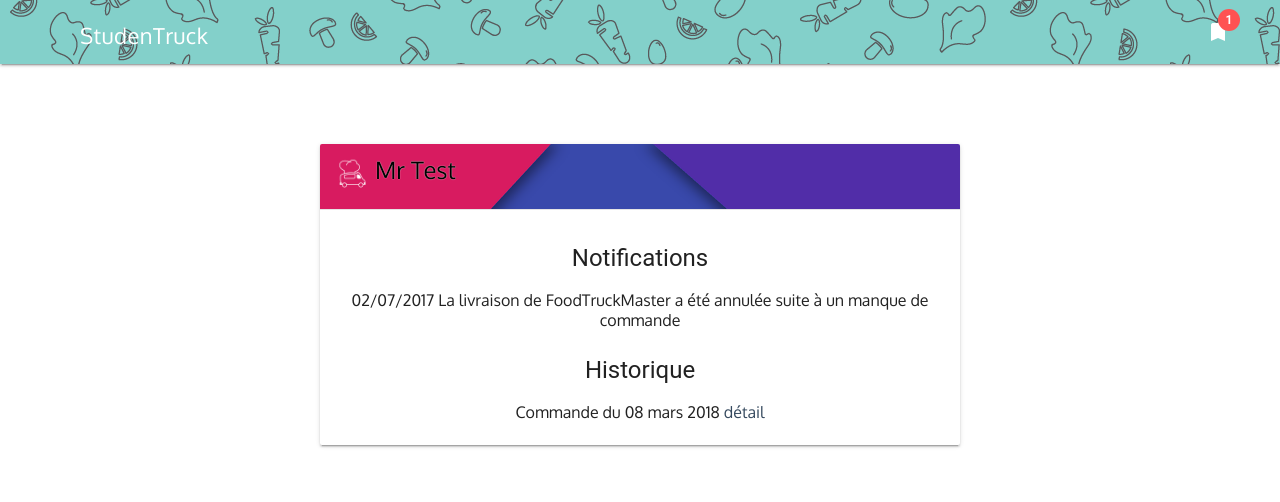
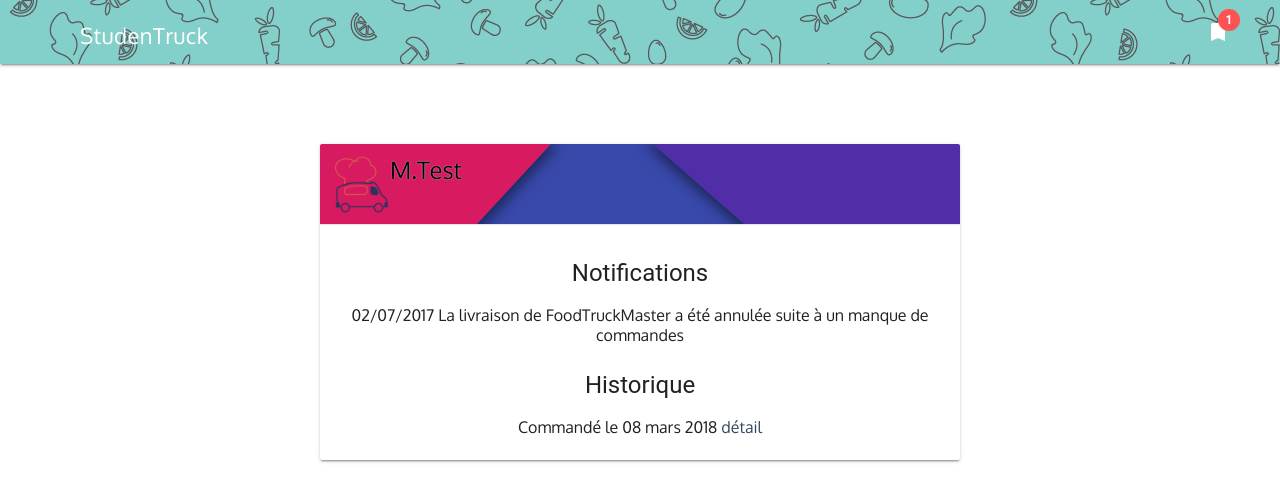
Before and after one commit to OmegaB0t/StudenTruck, a Vue app: page /user in a window 1280 px wide. Shown: the top 502 px of the page. Built offline with nearby package versions, Linux system fonts and the light colour scheme.

Commit message:
last changes

```diff
--- a/src/App.vue
+++ b/src/App.vue
@@ -101,10 +101,11 @@ header span {
 .mdl-layout__drawer {
   font-family: 'Oxygen', sans-serif;
   color: #ffffff;
-  background: url(./assets/Bandeau_StudenTruck_3.png);
+  background-color: #2A3560;
 }
 .mdl-layout__drawer .mdl-navigation .mdl-navigation__link {
   font-family: 'Oxygen', sans-serif;
   color: #ffffff;
+  font-size: 22px;
 }
 </style>
--- a/src/components/Detail.vue
+++ b/src/components/Detail.vue
@@ -3,11 +3,11 @@
     <div class="mdl-grid">
       <div class="image-card">
         <span class='foodTruckDetailsMenuIntitule'>
-          <i class="material-icons">local_dining</i> Hamburger frites 4$
+          <i class="material-icons">local_dining</i> Hamburger frites 4 €
         </span>
         <br>
         <span class='foodTruckDetailsMenuDesc'>
-          Commander le 08 mars 2018
+          Commande du 08 mars 2018
         </span>
         <div class="imgMenuParent">
           <img class="imgMenu" src="https://vgy.me/4HXzrf.jpg" />
--- a/src/components/FoodtruckDetails.vue
+++ b/src/components/FoodtruckDetails.vue
@@ -30,7 +30,7 @@
             </button>
           </div>
           <div class="foodTruckDetailsMenuPrix mdl-cell mdl-cell--3-col mdl-cell--2-col-tablet mdl-cell--1-col-phone">
-            {{ menu.prix }} $
+            {{ menu.prix }} €
           </div>
         </div>
         <br>
--- a/src/components/User.vue
+++ b/src/components/User.vue
@@ -2,13 +2,13 @@
 <div id="container">
 <div id="connectionCard" class="demo-card-wide mdl-card mdl-shadow--2dp">
     <div id="topCardTitle" class="mdl-card__title">
-        <h2 class="mdl-card__title-text"><img src="/static/img/icons/logo_192.png" alt="Logo" widht= "45" height = "45">Mr Test</h2>
+        <h2 class="mdl-card__title-text"><img src="/static/img/icons/logo_144.png" alt="Logo" widht= "60" height = "60">M.Test</h2>
     </div>
     <div class="mdl-card__actions mdl-card--border">
         <h4>Notifications</h4>
-        <li>02/07/2017 La livraison de FoodTruckMaster a été annulée suite à un manque de commande </li>
+        <li>02/07/2017 La livraison de FoodTruckMaster a été annulée suite à un manque de commandes </li>
         <h4>Historique</h4>
-        <li> Commande du 08 mars 2018 <a v-on:click="detail">détail</a></li>
+        <li> Commandé le 08 mars 2018 <a v-on:click="detail">détail</a></li>
     </div>
 </div>
 
--- a/src/data.js
+++ b/src/data.js
@@ -19,13 +19,13 @@ export default  {
       "id": 1,
       "url": "https://vgy.me/4HXzrf.jpg",
       "intitule": "Hamburger frites",
-      "description": "Un delicieux sandwitch chaud compose d\"un steak, de tranches de cheddar, de salade et de tomates, accompagne de frites croustillantes.",
+      "description": "Un délicieux sandwich chaud composé d\"un steak, de tranches de cheddar, de salade et de tomates, accompagné de frites croustillantes.",
       "prix": 4
     }, {
       "id": 2,
       "url": "https://vgy.me/17M10z.png",
       "intitule": "Salade de pates",
-      "description": "Une salade de pates fraiches, accompagnee de tomates, de crevettes et de salade.",
+      "description": "Une salade de pates fraiches, accompagnée de tomates, de crevettes et de salade.",
       "prix": 2
     }]
   },
--- a/src/utils/constant.js
+++ b/src/utils/constant.js
@@ -1,6 +1,6 @@
 const colors = {
     beige : "#F2E8C1",
-    blue : "#FEB74D",
+    blue : "#2A3560",
     cyan : "#83D0CA",
     grey : "#58595B",
     yellow : "#FEB74D",
```
